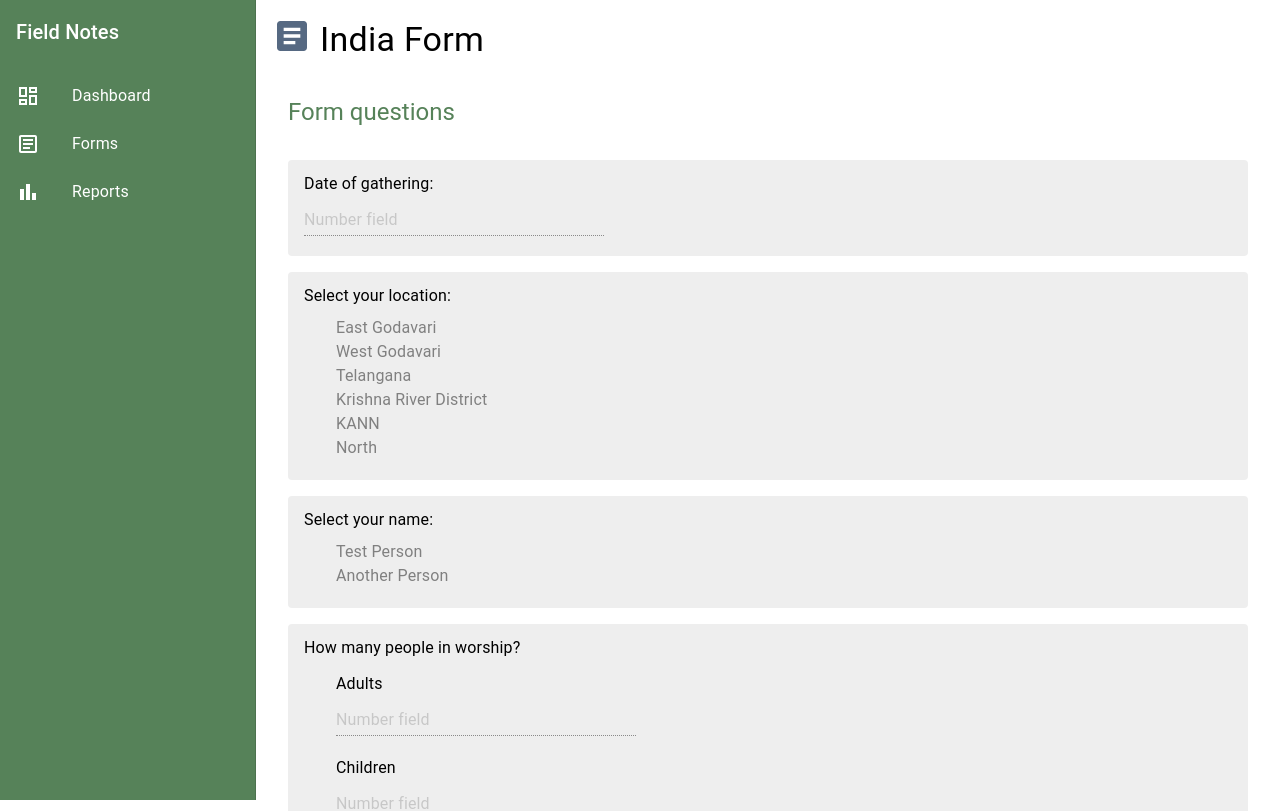
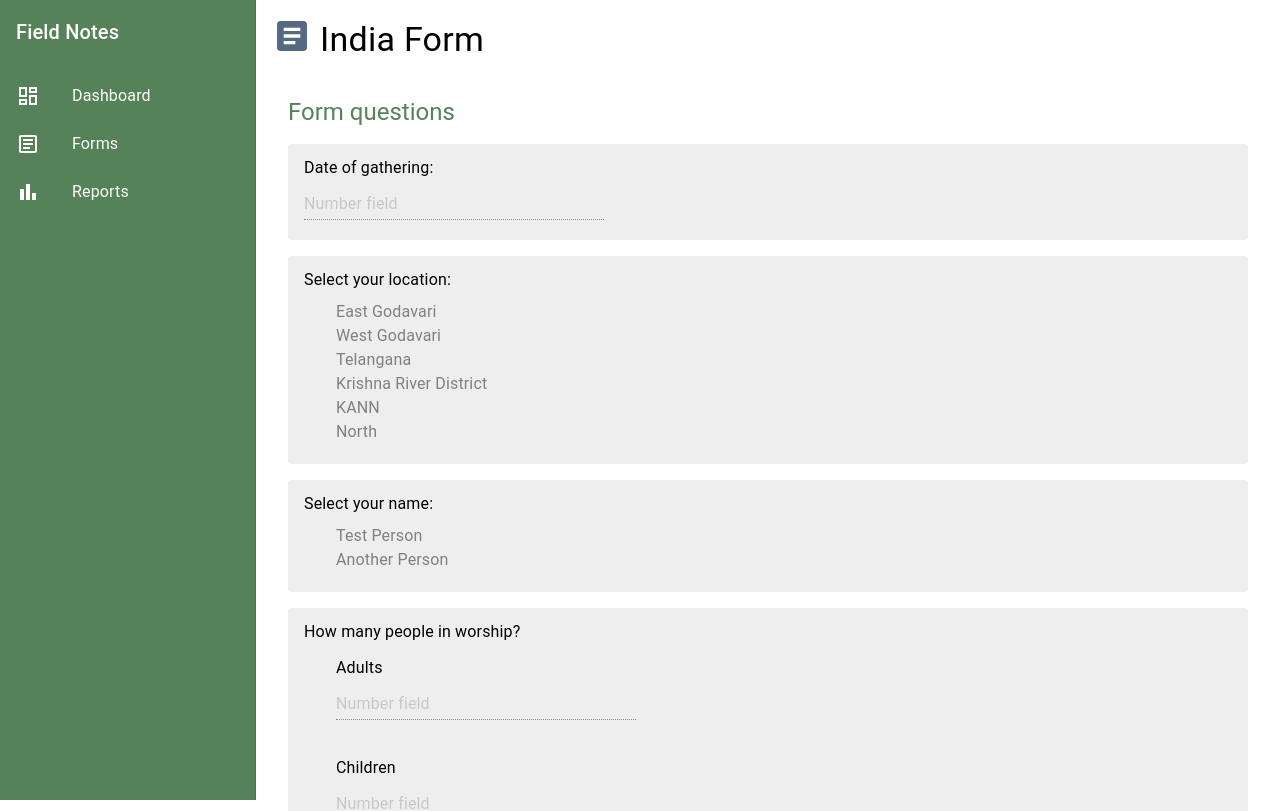
Before and after one commit to davidmichaelm/field-notes, a Next.js app: page /forms/0 in a window 1280 px wide. Shown: the top 811 px of the page. Built offline with nearby package versions, Linux system fonts and the light colour scheme.

Commit message:
Same spacing in forms and [formId]

```diff
--- a/components/formBuilder/inputs/BaseInput.js
+++ b/components/formBuilder/inputs/BaseInput.js
@@ -14,7 +14,7 @@ export default function BaseInput(props) {
     <Element
       sx={{
         backgroundColor: (theme) => (theme.palette.grey['200']),
-        mt: 2,
+        mb: 2,
         borderRadius: 1,
         ...containerStyle,
       }}
```
Also changed, not shown: pages/forms/index.js (+7 -6 lines).
